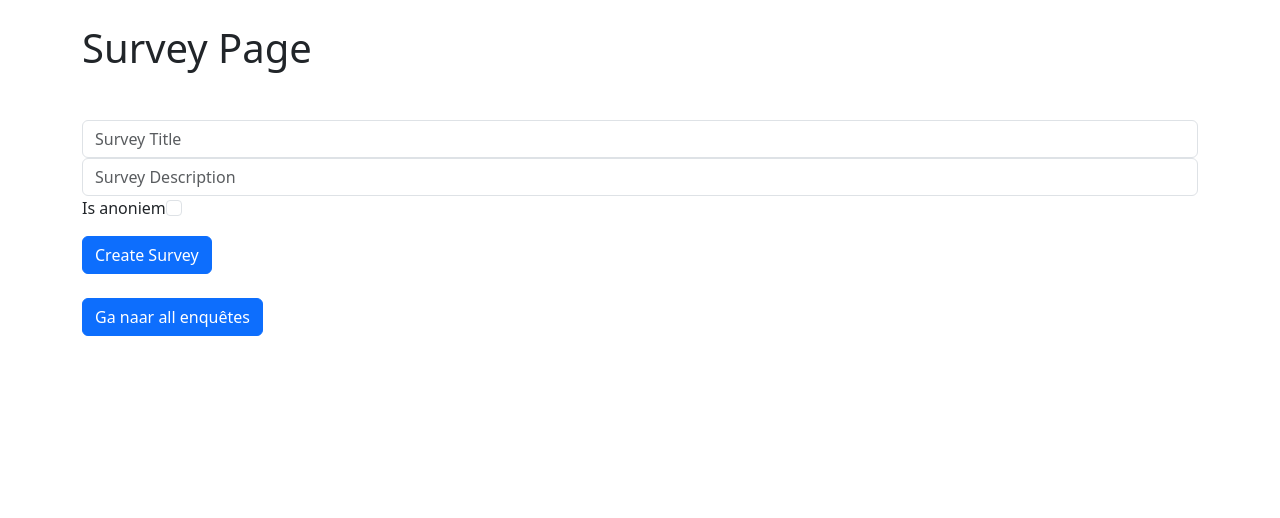
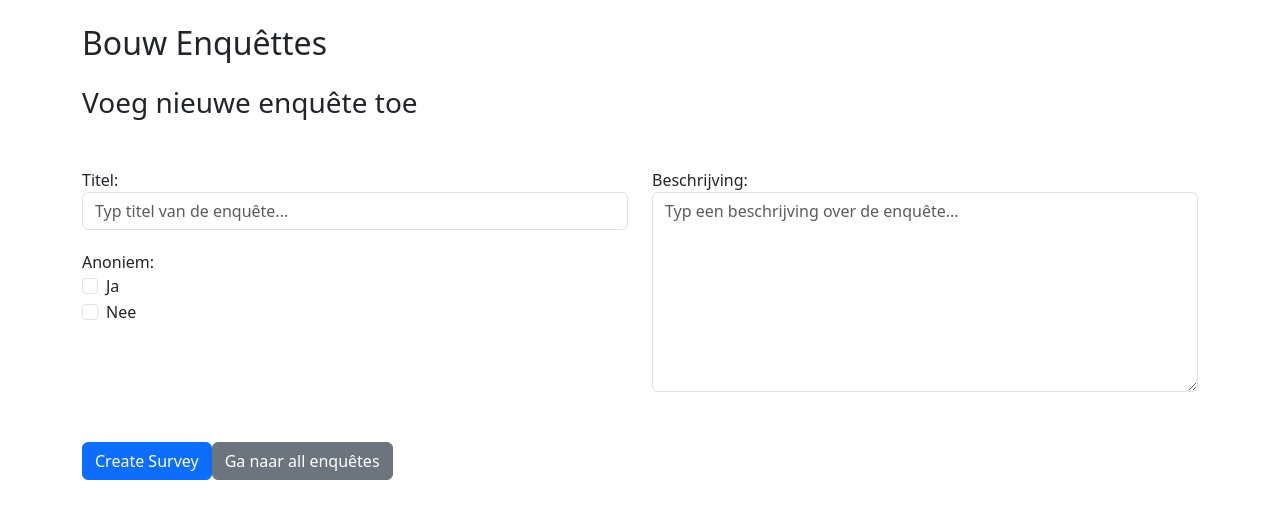
Before and after one commit to Sema-1054531/werkplaats-4-react, a React (Create React App) app in the folder one_piece/: page /surveys/new in a window 1280 px wide. Shown: the top 518 px of the page. Built offline with nearby package versions, Linux system fonts and the light colour scheme; the HTML template or start-up script is replaced by a standard one.

Commit message:
updated: changed layout

```diff
--- a/one_piece/src/components/AddSurvey.js
+++ b/one_piece/src/components/AddSurvey.js
@@ -1,21 +1,27 @@
 import React from 'react';
-import { Link } from 'react-router-dom';
-import SurveyForm from './SurveyForm';
+import AddSurveyForm from './AddSurveyForm';
+
+const Header = () => {
+    return (
+        <header>
+            <h2 className="my-4">Bouw Enquêttes</h2>
+        </header>
+    );
+};
+
 
 const AddSurvey = () => {
   return (
     <div className="container">
-        <h1 className="my-4">Survey Page</h1>
-        <div className="row">
-            <div className="col">
-                <SurveyForm />
+        <Header />
+        <main>
+            <h3 className="my-4">Voeg nieuwe enquête toe</h3>
+            <div className="row">
+                <div className="col">
+                    <AddSurveyForm />
+                </div>
             </div>
-        </div>
-        <div className="row">
-            <div className="col">
-                <Link className="btn btn-primary" to={"/surveys"}>Ga naar all enquêtes</Link>
-            </div>
-        </div>
+        </main>
     </div>
   );
 };
--- /dev/null
+++ b/one_piece/src/components/AddSurveyForm.js
@@ -0,0 +1,95 @@
+import React, { useState } from 'react';
+import axios from 'axios';
+import {Link} from "react-router-dom";
+
+const AddSurveyForm = () => {
+    const [survey_title, set_survey_title] = useState('');
+    const [survey_description, set_survey_description] = useState('');
+    const [is_anonymous, set_is_anonymous] = useState('');
+    const [message, setMessage] = useState('');
+
+    const handleSurveySubmit = async (e) => {
+        e.preventDefault();
+
+        try {
+            const response = await axios.post('http://localhost:5000/surveys', {
+                survey_title,
+                survey_description,
+                is_anonymous
+            });
+
+            // Succesvol aangemaakt
+            setMessage('Enguêtte is aangemaakt');
+            console.log(response.data);
+        } catch (error) {
+            // Fout bij het maken van de survey
+            setMessage('Er ging iets mis met het toevoegen van een nieuwe enquêtte')
+            console.error(error);
+        }
+    };
+
+    return (
+        <form onSubmit={handleSurveySubmit} className="my-4">
+            <div className="row">
+                <div className="col">
+                    <div className="form-group">
+                        <label htmlFor="survey_title">Titel:</label>
+                        <input
+                            type="text"
+                            className="form-control"
+                            id="survey_title"
+                            value={survey_title}
+                            onChange={(e) => set_survey_title(e.target.value)}
+                            placeholder="Typ titel van de enquête..."
+                        />
+                    </div>
+                    <div className="form-group" style={{ paddingTop: '20px'}}>
+                        <label>Anoniem:</label>
+                        <div className="form-check">
+                            <input
+                                type="checkbox"
+                                className="form-check-input"
+                                id="is_anonymous"
+                                checked={is_anonymous === 1}
+                                onChange={(e) => set_is_anonymous(e.target.checked ? 1 : 0)}
+                                value={is_anonymous === 1 ? 1 : 0}
+                            />
+                            <label className="form-check-label" htmlFor="is_anonymous">Ja</label>
+                        </div>
+                        <div className="form-check">
+                            <input
+                                type="checkbox"
+                                className="form-check-input"
+                                id="is_not_anonymous"
+                                checked={is_anonymous === 0}
+                                onChange={(e) => set_is_anonymous(e.target.checked ? 0 : 1)}
+                                value={is_anonymous === 0 ? 0 : 1}
+                            />
+                            <label className="form-check-label" htmlFor="is_not_anonymous">Nee</label>
+                        </div>
+                    </div>
+                    <div style={{ paddingTop: '100px' }}>
+                        <button type="submit" className="btn btn-primary mt-3">Create Survey</button>
+                        <Link className="btn btn-secondary mt-3" to={"/surveys"}>Ga naar all enquêtes</Link>
+                        {message && <p>{message}</p>}
+                    </div>
+                </div>
+                <div className="col">
+                    <div className="form-group">
+                        <label htmlFor="survey_description">Beschrijving:</label>
+                        <textarea
+                            className="form-control"
+                            id="survey_description"
+                            value={survey_description}
+                            onChange={(e) => set_survey_description(e.target.value)}
+                            placeholder="Typ een beschrijving over de enquête..."
+                            style={{ height: '200px' }}
+                        />
+                    </div>
+                </div>
+            </div>
+      </form>
+  );
+};
+
+export default AddSurveyForm;
--- a/one_piece/src/components/AllSurveys.js
+++ b/one_piece/src/components/AllSurveys.js
@@ -1,4 +1,4 @@
-import React,{ useEffect, useState} from "react";
+import React, { useEffect, useState} from "react";
 import axios from "axios";
 import {Link} from "react-router-dom";
 
@@ -31,10 +31,12 @@ const AllSurveys = () => {
                 </thead>
                 <tbody>
                 {surveys.map(survey => (
-                    <tr key={survey.id}>
+                    <tr key={survey.survey_id}>
                         <td>{survey.survey_title}</td>
                         <td>{survey.survey_description}</td>
                         <td>{survey.is_anonymous ? "Ja" : "Nee"}</td>
+                        <td><Link to={`/surveys/${survey.survey_id}/add_question?title=${encodeURIComponent(survey.survey_title)}`}>Details</Link></td>
+                        <td><Link to="#">Verwijder</Link></td>
                     </tr>
                 ))}
                 </tbody>
--- a/one_piece/src/components/SurveyForm.js
+++ /dev/null
@@ -1,66 +0,0 @@
-import React, { useState } from 'react';
-import axios from 'axios';
-
-const SurveyForm = () => {
-    const [survey_title, set_survey_title] = useState('');
-    const [survey_description, set_survey_description] = useState('');
-    const [is_anonymous, set_is_anonymous] = useState('');
-    const [message, setMessage] = useState('');
-
-    const handleSurveySubmit = async (e) => {
-        e.preventDefault();
-
-        try {
-            const response = await axios.post('/surveys/new', {
-                survey_title,
-                survey_description,
-                is_anonymous
-            });
-
-            // Succesvol aangemaakt
-            setMessage('Enguêtte is aangemaakt');
-            console.log(response.data);
-        } catch (error) {
-            // Fout bij het maken van de survey
-            setMessage('Er ging iets mis met het toevoegen van een nieuwe enquêtte')
-            console.error(error);
-        }
-    };
-
-    return (
-        <form onSubmit={handleSurveySubmit} className="my-4">
-            <div className="form-group">
-                <input
-                    type="text"
-                    className="form-control"
-                    value={survey_title}
-                    onChange={(e) => set_survey_title(e.target.value)}
-                    placeholder="Survey Title"
-                />
-            </div>
-            <div className="form-group">
-                <input
-                    type="text"
-                    className="form-control"
-                    value={survey_description}
-                    onChange={(e) => set_survey_description(e.target.value)}
-                    placeholder="Survey Description"
-                />
-            </div>
-            <div className="form-group">
-                <label className="form-check-label">Is anoniem </label>
-                <input
-                    type="checkbox"
-                    className="form-check-input"
-                    checked={is_anonymous}
-                    onChange={(e) => set_is_anonymous(e.target.checked)}
-                />
-            </div>
-            <button type="submit" className="btn btn-primary mt-3">Create Survey</button>
-
-            {message && <p>{message}</p>}
-      </form>
-  );
-};
-
-export default SurveyForm;
--- a/one_piece/src/components/Surveys.js
+++ b/one_piece/src/components/Surveys.js
@@ -2,11 +2,19 @@ import React from 'react';
 import { Link } from 'react-router-dom';
 import AllSurveys from './AllSurveys';
 
+const Header = () => {
+    return (
+        <header>
+            <h2 className="my-4">Bouw Enquêttes</h2>
+        </header>
+    );
+};
 
 const Surveys = () => {
   return (
     <div className="container">
-      <h1 className="my-4">Alle Enquêttes</h1>
+        <Header />
+        <main>
             <div className="row">
                 <div className="col">
                     <AllSurveys />
@@ -17,6 +25,7 @@ const Surveys = () => {
                     <Link to={"/surveys/new"} className="btn btn-primary">Voeg nieuwe enquêtte</Link>
                 </div>
             </div>
+        </main>
     </div>
   );
 };
--- /dev/null
+++ b/one_piece/src/style.css
@@ -0,0 +1,4 @@
+.link-as-text{
+    text-decoration: none;
+    color: white;
+}
```
Also changed, not shown: 1 other file (tests, documents, lock files or other folders). Lines whose indentation alone changed are shown as unchanged.
